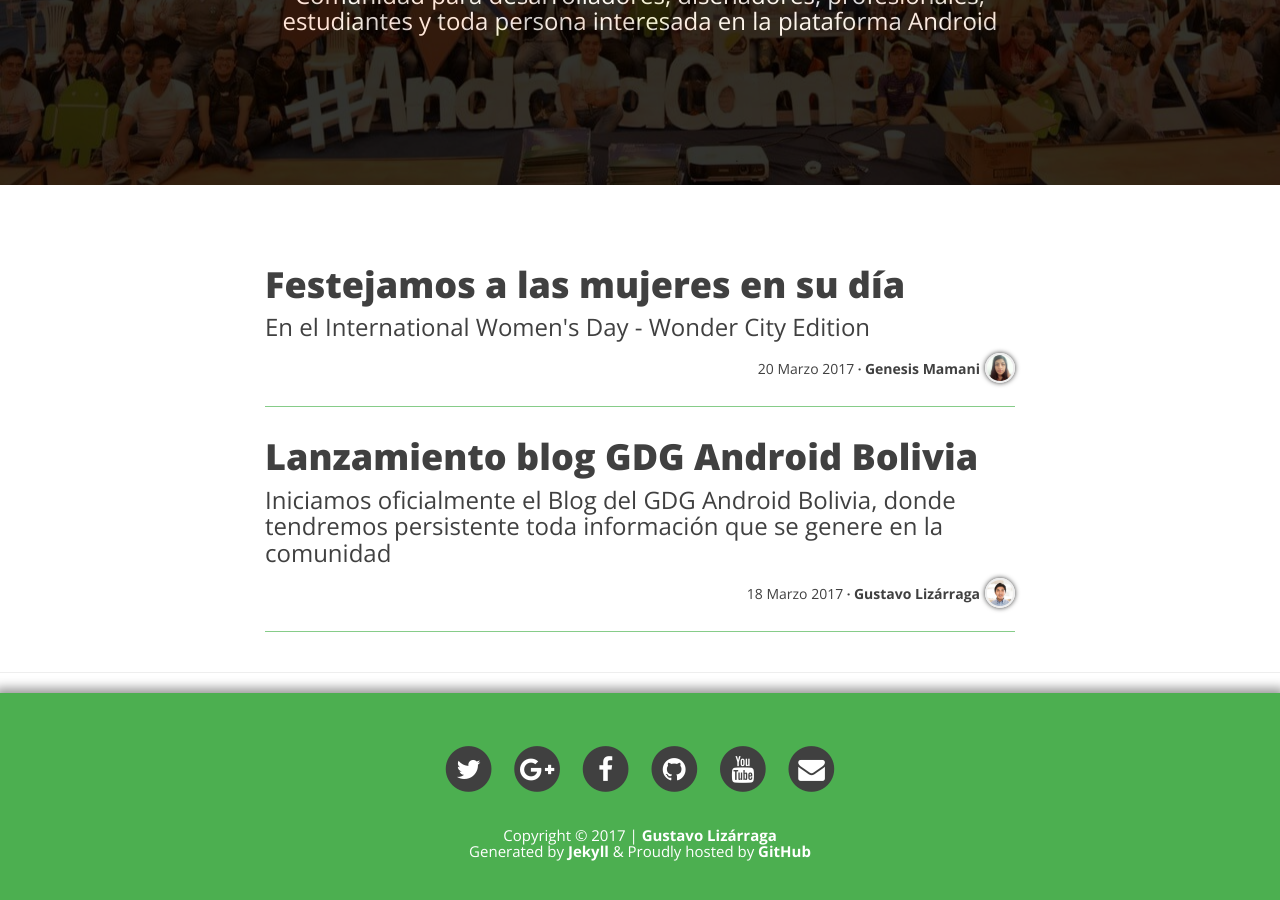
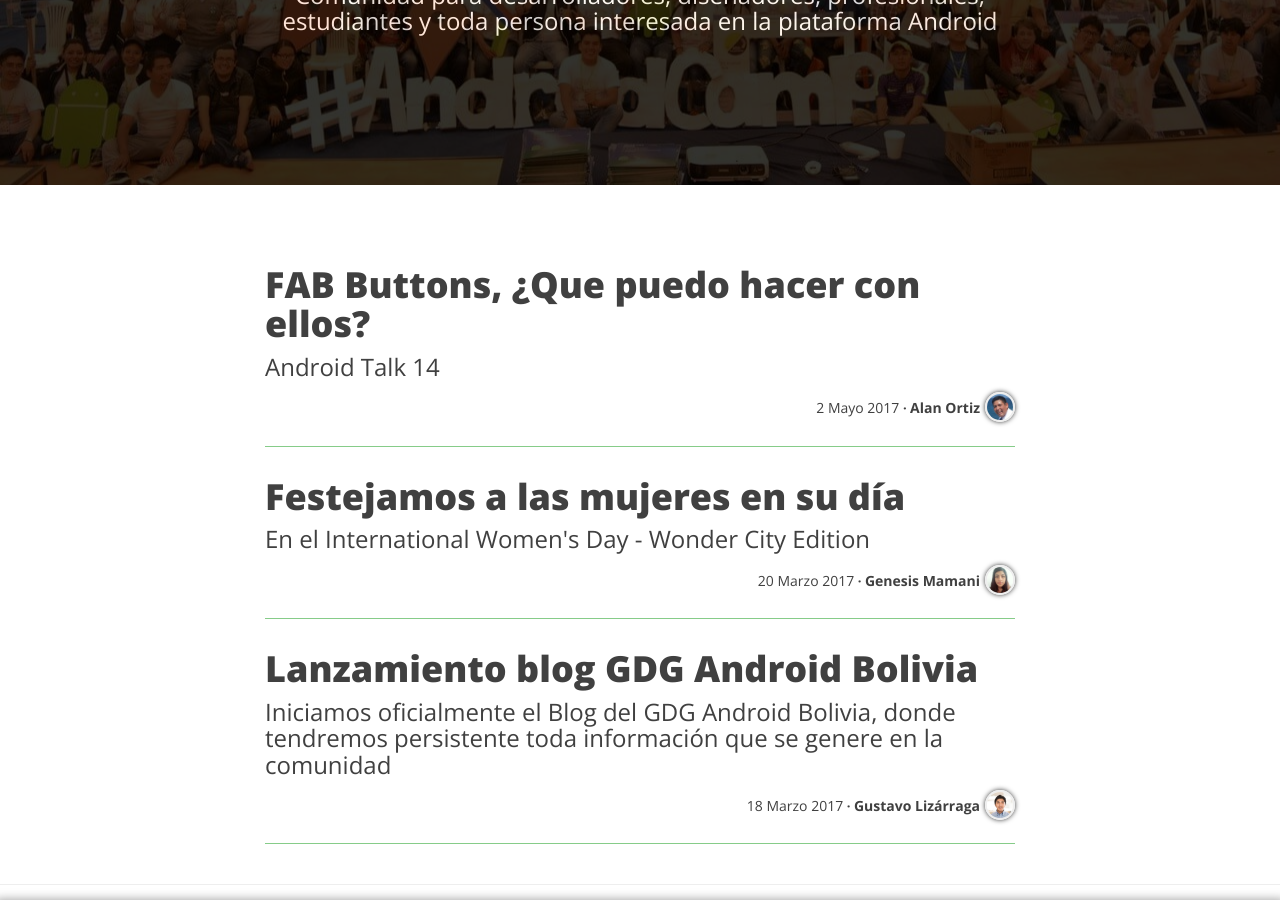
Before and after one commit to GDGAndroidBolivia/gdgandroidbolivia.github.io, a Jekyll site: the page built from index.html, in a window 1280 px wide and 900 px high, scrolled down 402 px. Built offline with Jekyll 4.4.1, drawn with Linux system fonts in a browser that asks for light colours; nearby versions of some CDN libraries; the list of posts is cut into pages by our own code; a file with an impossible date is left out; part of the change alters nothing that is shown.

Commit message:
Actualizada hora

```diff
--- a/_posts/2017-05-02-android-talk-14.md
+++ b/_posts/2017-05-02-android-talk-14.md
@@ -2,9 +2,9 @@
 published: true
 layout: post
 comments: true
-header-img: img/post/post_03.jpg
-date: {}
-subtitle: Android Talk 14.
+header-img: img/post/post_02.jpg
+date: 2017-05-02T10:00:00.000Z
+subtitle: Android Talk 14
 author: Alan Ortiz
 author_pic: /img/team/Alan.jpg
 bio: 'Estudiante Carrera de Informatica, Back-end, Organizer GDG Android Bolivia'
@@ -16,6 +16,7 @@ yt_user: null
 ws_user: null
 email: lizarraga.gux@gmail.com
 title: 'FAB Buttons, ¿Que puedo hacer con ellos?'
+description: Android Talk 14
 ---
 
 # FAB buttons: ¿Que puedo hacer con ellos?
```
